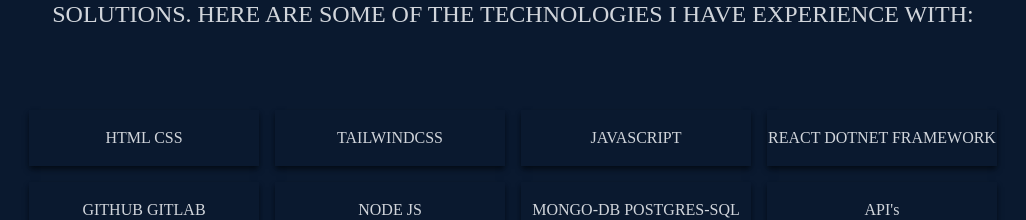
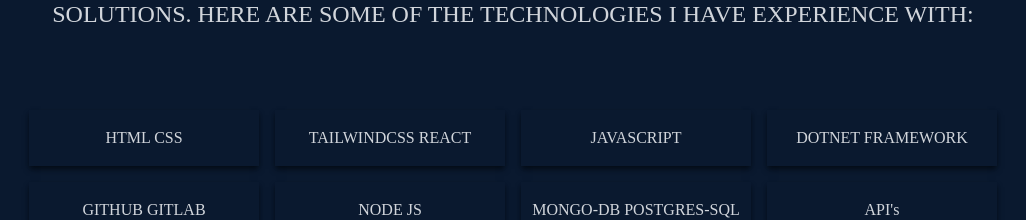
Before and after one commit to sabbatj/react-portfolio-js, a React (Create React App) app: page / in a window 1280 px wide. Shown: the part 1900-2120 px from the top of the page, without its empty margins (127-1153 px from the left). Built offline with nearby package versions, Linux system fonts and the light colour scheme.

Commit message:
Update skills.screen.tsx

```diff
--- a/src/screens/skills/skills.screen.tsx
+++ b/src/screens/skills/skills.screen.tsx
@@ -44,13 +44,13 @@
             <p className='my-4'>HTML CSS</p>
           </motion.div>
           <motion.div className='shadow-md shadow-[#040c16] hover:scale-110 duration-500' variants={skillVariants}>
-            <p className='my-4'>TAILWINDCSS</p>
+            <p className='my-4'>TAILWINDCSS REACT</p>
           </motion.div>
           <motion.div className='shadow-md shadow-[#040c16] hover:scale-110 duration-500' variants={skillVariants}>
             <p className='my-4'>JAVASCRIPT</p>
           </motion.div>
           <motion.div className='shadow-md shadow-[#040c16] hover:scale-110 duration-500' variants={skillVariants}>
-            <p className='my-4'>REACT    DOTNET FRAMEWORK </p>
+            <p className='my-4'>DOTNET FRAMEWORK </p>
           </motion.div>
           <motion.div className='shadow-md shadow-[#040c16] hover:scale-110 duration-500' variants={skillVariants}>
             <p className='my-4'>GITHUB GITLAB</p>
```
